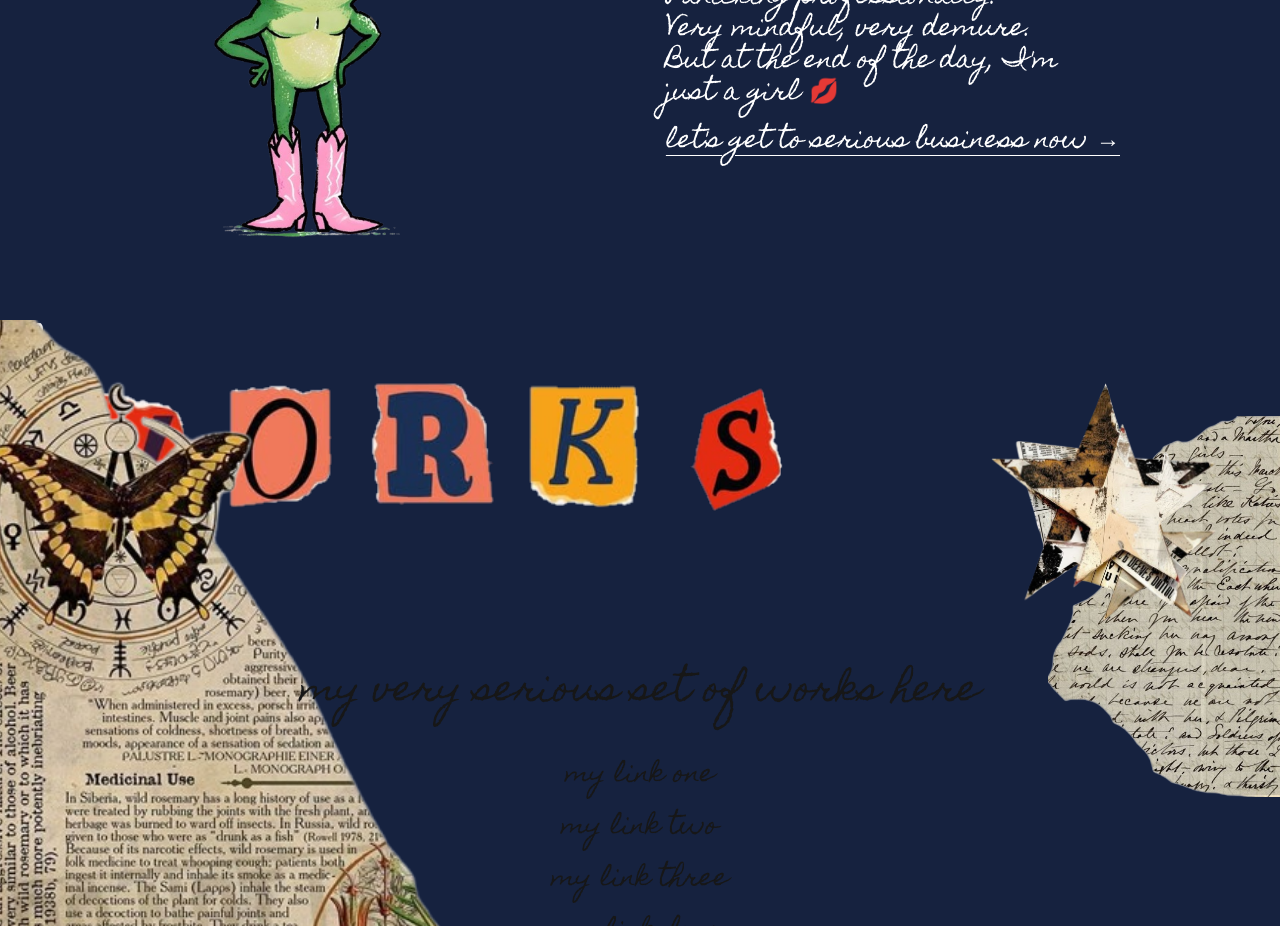
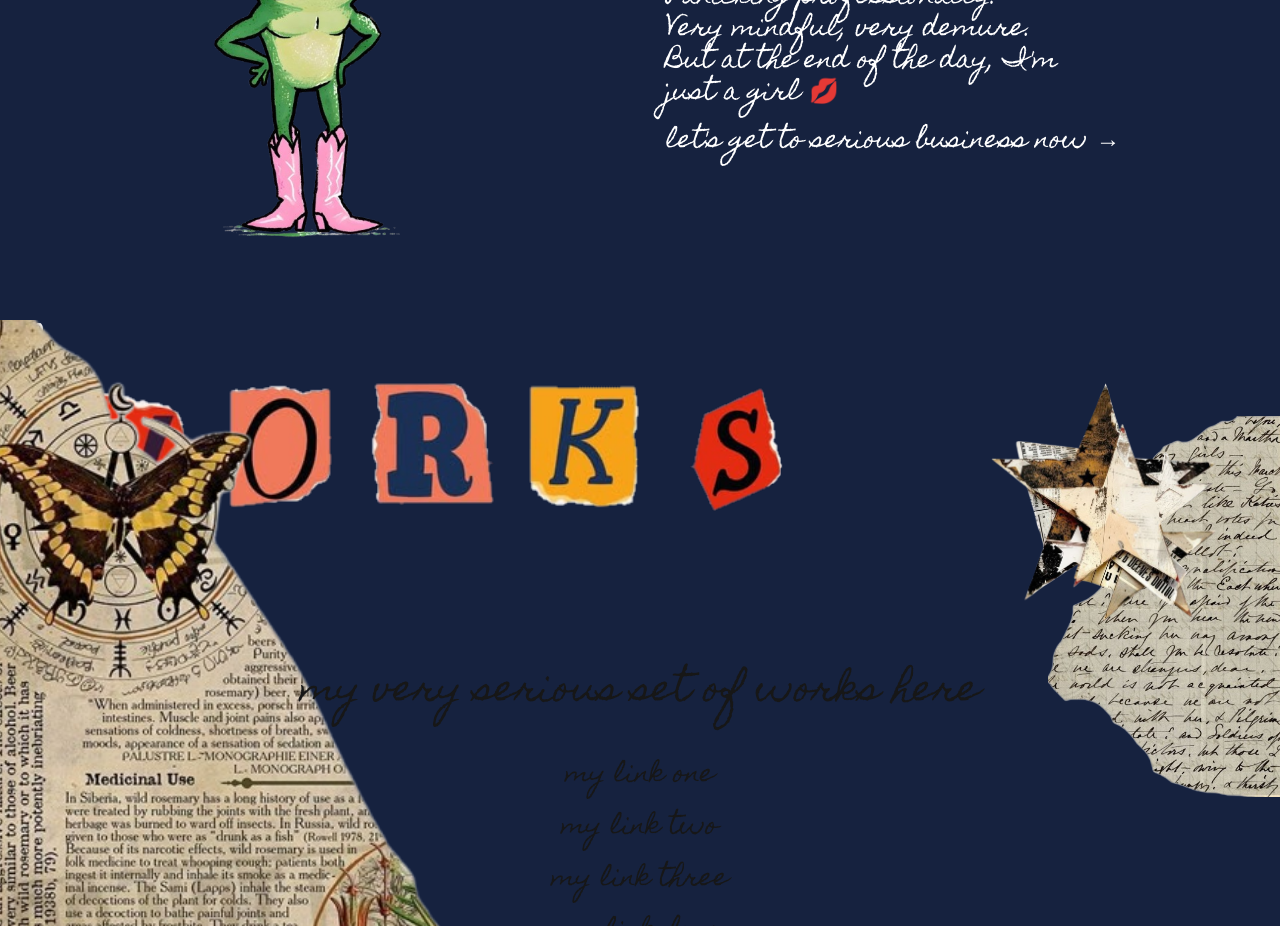
Before and after one commit to mayooooori/prof, a Next.js app: page / in a window 1280 px wide. Shown: the part 1280-2206 px from the top of the page. Built offline with nearby package versions, Linux system fonts and the light colour scheme.

Commit message:
style(about): drop the underline from the serious-business link

```diff
--- a/src/components/about.tsx
+++ b/src/components/about.tsx
@@ -37,7 +37,7 @@ export default function About() {
             </p>
             <Link
               href='/resume'
-              className='font-handwritten text-white text-lg sm:text-2xl underline underline-offset-8 decoration-1 hover:decoration-2 w-fit'
+              className='font-handwritten text-white text-lg sm:text-2xl w-fit hover:opacity-70 transition-opacity'
             >
               let&apos;s get to serious business now →
             </Link>
```
